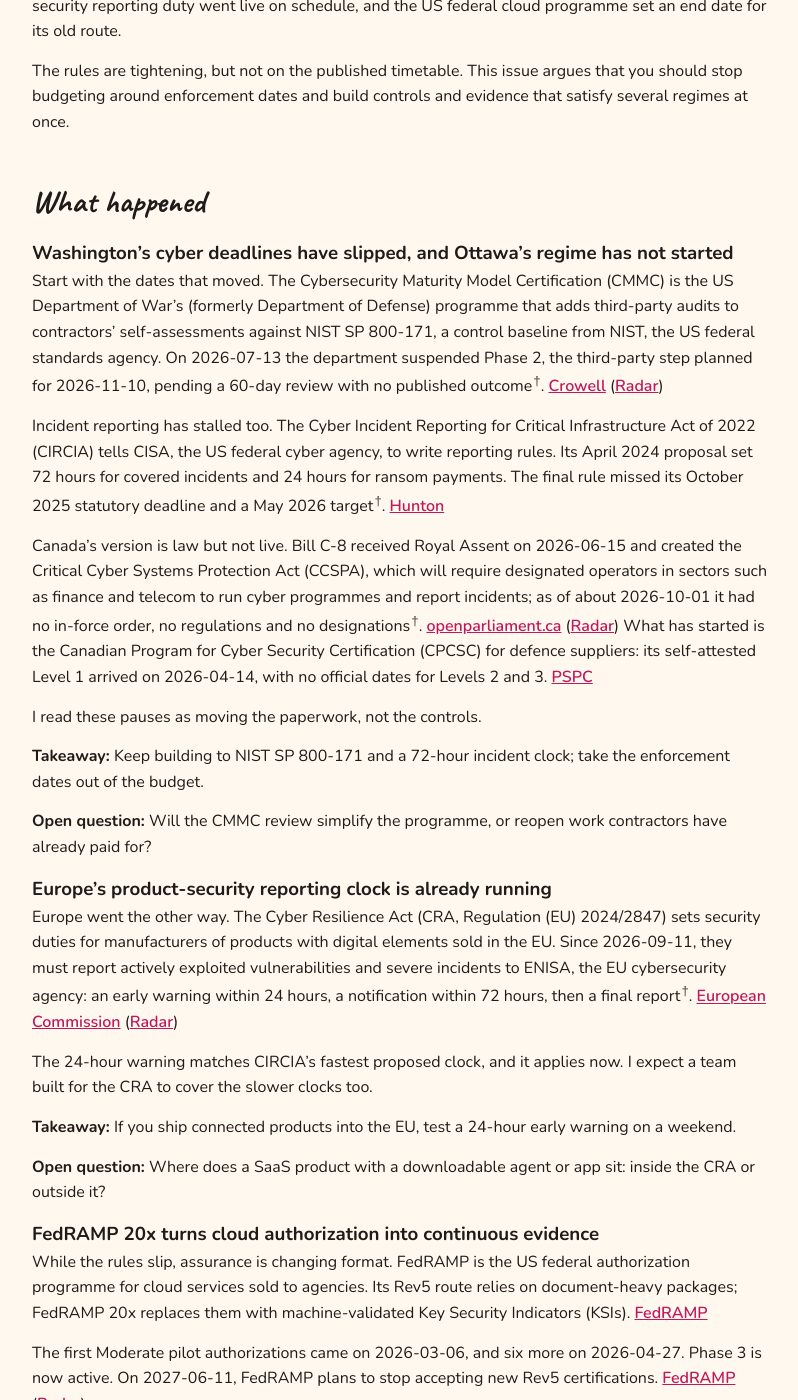
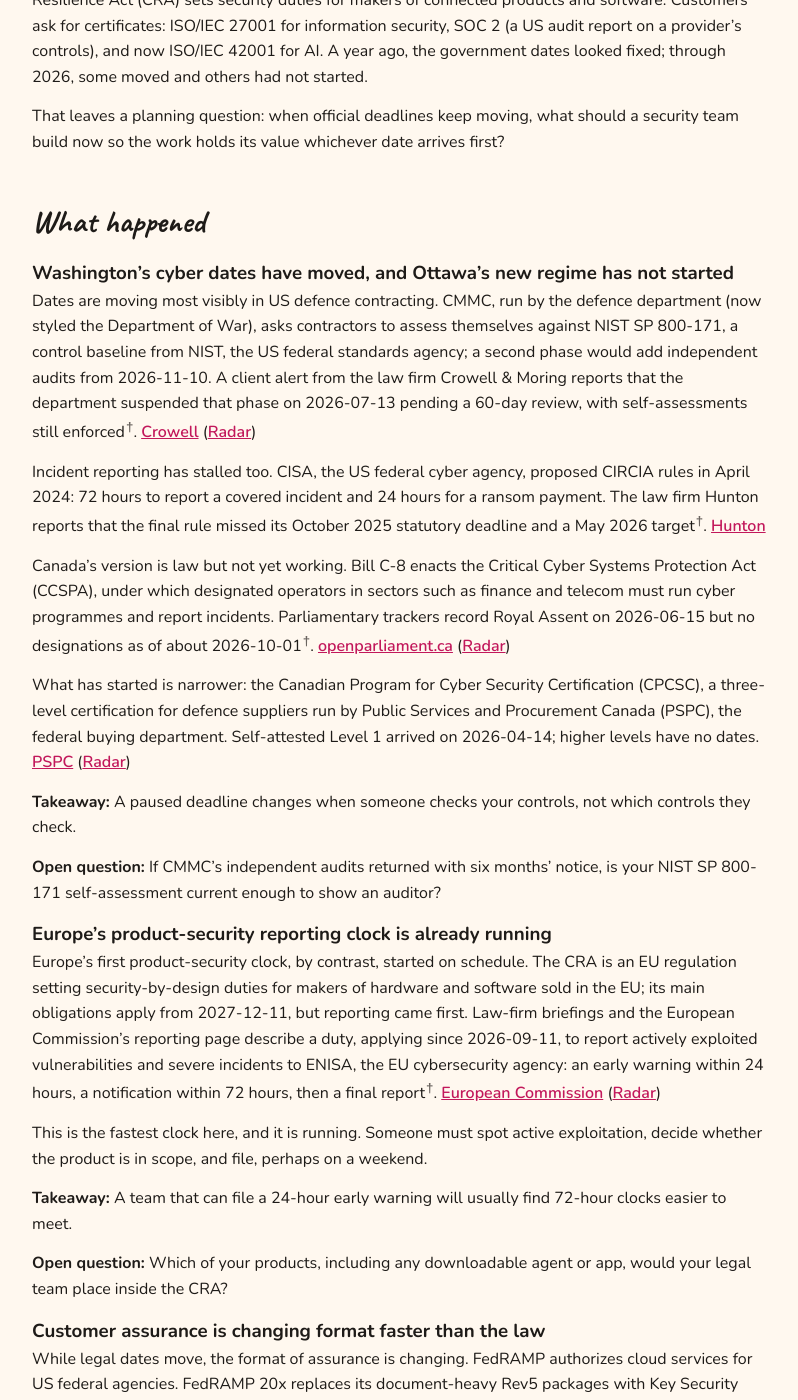
Before and after one commit to grc-with-sjo/grc-insights, a Jekyll site: the page built from _issues/2026-11-22-cyber-deadlines-slip-assurance-travels.md, in a window 1280 px wide and 1400 px high, scrolled down 1176 px. Shown: the whole window, without its empty margins (240-1038 px from the left). Built offline with Jekyll 4.4.1, drawn with Linux system fonts in a browser that asks for light colours; some of the changed text lies outside the part shown.

Commit message:
Issue 02: rewrite in practitioner voice (editorial v2)
Co-Authored-By: Claude Opus 5.5 <noreply@anthropic.com>

```diff
--- a/_issues/2026-11-22-cyber-deadlines-slip-assurance-travels.md
+++ b/_issues/2026-11-22-cyber-deadlines-slip-assurance-travels.md
@@ -1,5 +1,5 @@
 ---
-title: "Cyber deadlines keep slipping. Build assurance that travels."
+title: "Cyber deadlines keep moving. What should a security team build in the meantime?"
 issue: 2
 series: catch-up
 date: 2026-10-11
@@ -7,105 +7,88 @@ calendar_date: 2026-11-22
 regions: [US, CA, EU, GLOBAL]
 sectors: [cloud, saas, tech, hardware, banking]
 categories: [cybersecurity, frameworks, third-party-risk]
-description: "US cyber deadlines keep slipping while Europe's reporting clock already runs. Don't budget around enforcement dates; build controls and evidence that work across regimes."
+description: "When US and Canadian cyber dates keep moving and Europe's reporting clock is already running, what can a security team build now that holds its value whichever date lands first?"
 ---
 
 ## In brief
 
-- US defence-contractor certification and critical-infrastructure incident reporting have both slipped, with no new dates ⚠️ verify.
-- In Europe, makers of connected products must now send an early warning within 24 hours of an actively exploited vulnerability ⚠️ verify.
-- US federal cloud authorization is moving to automated evidence, and ISO/IEC 42001, the AI management-system standard, is landing as a customer credential, not a legal requirement.
+- Several US and Canadian government cyber programmes have no firm schedule, while customers keep asking for security evidence.
+- FedRAMP, which approves cloud services for US federal agencies, is moving to machine-checked evidence and closing its old route to newcomers on 2027-06-11.
+- ISO/IEC 42001, the international standard for managing AI, is spreading through customer due diligence rather than law.
 
 ## The story so far
 
-Security obligations for cloud and software providers come from two directions. Governments write rules: the US defence-contractor certification programme (CMMC), the US critical-infrastructure incident-reporting law (CIRCIA), Canada's Bill C-8 and the EU's Cyber Resilience Act. Customers ask for certificates: ISO/IEC 27001, the international security management standard; SOC 2, the US audit report buyers ask for first; and now ISO/IEC 42001 for AI.
+Security obligations for technology providers come from governments and customers. In the US, the Cybersecurity Maturity Model Certification (CMMC) checks that defence contractors protect sensitive government information, and the Cyber Incident Reporting for Critical Infrastructure Act (CIRCIA), a 2022 law, requires critical-infrastructure operators to report serious incidents. In Canada, Bill C-8 will require designated critical-infrastructure operators to run cyber programmes. In Europe, the Cyber Resilience Act (CRA) sets security duties for makers of connected products and software. Customers ask for certificates: ISO/IEC 27001 for information security, SOC 2 (a US audit report on a provider's controls), and now ISO/IEC 42001 for AI. A year ago, the government dates looked fixed; through 2026, some moved and others had not started.
 
-A year ago, several government dates looked fixed. Between May and October 2026, the US dates moved and Canada's new cyber regime waited for designations. Meanwhile, the EU's first product-security reporting duty went live on schedule, and the US federal cloud programme set an end date for its old route.
-
-The rules are tightening, but not on the published timetable. This issue argues that you should stop budgeting around enforcement dates and build controls and evidence that satisfy several regimes at once.
+That leaves a planning question: when official deadlines keep moving, what should a security team build now so the work holds its value whichever date arrives first?
 
 ## What happened
 
-### Washington's cyber deadlines have slipped, and Ottawa's regime has not started
+### Washington's cyber dates have moved, and Ottawa's new regime has not started
 
-Start with the dates that moved. The Cybersecurity Maturity Model Certification (CMMC) is the US Department of War's (formerly Department of Defense) programme that adds third-party audits to contractors' self-assessments against NIST SP 800-171, a control baseline from NIST, the US federal standards agency. On 2026-07-13 the department suspended Phase 2, the third-party step planned for 2026-11-10, pending a 60-day review with no published outcome ⚠️ verify. [Crowell](https://www.crowell.com/en/insights/client-alerts/department-of-war-immediately-suspends-cmmc-phase-ii-requirements-launches-60-day-reform-review) ([Radar](/grc-insights/radar/#us-cmmc))
+Dates are moving most visibly in US defence contracting. CMMC, run by the defence department (now styled the Department of War), asks contractors to assess themselves against NIST SP 800-171, a control baseline from NIST, the US federal standards agency; a second phase would add independent audits from 2026-11-10. A client alert from the law firm Crowell & Moring reports that the department suspended that phase on 2026-07-13 pending a 60-day review, with self-assessments still enforced ⚠️ verify. [Crowell](https://www.crowell.com/en/insights/client-alerts/department-of-war-immediately-suspends-cmmc-phase-ii-requirements-launches-60-day-reform-review) ([Radar](/grc-insights/radar/#us-cmmc))
 
-Incident reporting has stalled too. The Cyber Incident Reporting for Critical Infrastructure Act of 2022 (CIRCIA) tells CISA, the US federal cyber agency, to write reporting rules. Its April 2024 proposal set 72 hours for covered incidents and 24 hours for ransom payments. The final rule missed its October 2025 statutory deadline and a May 2026 target ⚠️ verify. [Hunton](https://www.hunton.com/privacy-and-cybersecurity-law-blog/cisa-plans-to-finalize-cyber-incident-reporting-regulations-in-september-2026)
+Incident reporting has stalled too. CISA, the US federal cyber agency, proposed CIRCIA rules in April 2024: 72 hours to report a covered incident and 24 hours for a ransom payment. The law firm Hunton reports that the final rule missed its October 2025 statutory deadline and a May 2026 target ⚠️ verify. [Hunton](https://www.hunton.com/privacy-and-cybersecurity-law-blog/cisa-plans-to-finalize-cyber-incident-reporting-regulations-in-september-2026)
 
-Canada's version is law but not live. Bill C-8 received Royal Assent on 2026-06-15 and created the Critical Cyber Systems Protection Act (CCSPA), which will require designated operators in sectors such as finance and telecom to run cyber programmes and report incidents; as of about 2026-10-01 it had no in-force order, no regulations and no designations ⚠️ verify. [openparliament.ca](https://openparliament.ca/bills/45-1/C-8/) ([Radar](/grc-insights/radar/#ca-c8-cyber)) What has started is the Canadian Program for Cyber Security Certification (CPCSC) for defence suppliers: its self-attested Level 1 arrived on 2026-04-14, with no official dates for Levels 2 and 3. [PSPC](https://www.canada.ca/en/public-services-procurement/news/2026/04/government-of-canada-introduces-level-1-of-canadian-program-for-cyber-security-certification.html)
+Canada's version is law but not yet working. Bill C-8 enacts the Critical Cyber Systems Protection Act (CCSPA), under which designated operators in sectors such as finance and telecom must run cyber programmes and report incidents. Parliamentary trackers record Royal Assent on 2026-06-15 but no designations as of about 2026-10-01 ⚠️ verify. [openparliament.ca](https://openparliament.ca/bills/45-1/C-8/) ([Radar](/grc-insights/radar/#ca-c8-cyber))
 
-I read these pauses as moving the paperwork, not the controls.
+What has started is narrower: the Canadian Program for Cyber Security Certification (CPCSC), a three-level certification for defence suppliers run by Public Services and Procurement Canada (PSPC), the federal buying department. Self-attested Level 1 arrived on 2026-04-14; higher levels have no dates. [PSPC](https://www.canada.ca/en/public-services-procurement/news/2026/04/government-of-canada-introduces-level-1-of-canadian-program-for-cyber-security-certification.html) ([Radar](/grc-insights/radar/#ca-cpcsc))
 
-**Takeaway:** Keep building to NIST SP 800-171 and a 72-hour incident clock; take the enforcement dates out of the budget.
+**Takeaway:** A paused deadline changes when someone checks your controls, not which controls they check.
 
-**Open question:** Will the CMMC review simplify the programme, or reopen work contractors have already paid for?
+**Open question:** If CMMC's independent audits returned with six months' notice, is your NIST SP 800-171 self-assessment current enough to show an auditor?
 
 ### Europe's product-security reporting clock is already running
 
-Europe went the other way. The Cyber Resilience Act (CRA, Regulation (EU) 2024/2847) sets security duties for manufacturers of products with digital elements sold in the EU. Since 2026-09-11, they must report actively exploited vulnerabilities and severe incidents to ENISA, the EU cybersecurity agency: an early warning within 24 hours, a notification within 72 hours, then a final report ⚠️ verify. [European Commission](https://digital-strategy.ec.europa.eu/en/policies/cra-reporting) ([Radar](/grc-insights/radar/#eu-cra))
+Europe's first product-security clock, by contrast, started on schedule. The CRA is an EU regulation setting security-by-design duties for makers of hardware and software sold in the EU; its main obligations apply from 2027-12-11, but reporting came first. Law-firm briefings and the European Commission's reporting page describe a duty, applying since 2026-09-11, to report actively exploited vulnerabilities and severe incidents to ENISA, the EU cybersecurity agency: an early warning within 24 hours, a notification within 72 hours, then a final report ⚠️ verify. [European Commission](https://digital-strategy.ec.europa.eu/en/policies/cra-reporting) ([Radar](/grc-insights/radar/#eu-cra))
 
-The 24-hour warning matches CIRCIA's fastest proposed clock, and it applies now. I expect a team built for the CRA to cover the slower clocks too.
+This is the fastest clock here, and it is running. Someone must spot active exploitation, decide whether the product is in scope, and file, perhaps on a weekend.
 
-**Takeaway:** If you ship connected products into the EU, test a 24-hour early warning on a weekend.
+**Takeaway:** A team that can file a 24-hour early warning will usually find 72-hour clocks easier to meet.
 
-**Open question:** Where does a SaaS product with a downloadable agent or app sit: inside the CRA or outside it?
+**Open question:** Which of your products, including any downloadable agent or app, would your legal team place inside the CRA?
 
-### FedRAMP 20x turns cloud authorization into continuous evidence
+### Customer assurance is changing format faster than the law
 
-While the rules slip, assurance is changing format. FedRAMP is the US federal authorization programme for cloud services sold to agencies. Its Rev5 route relies on document-heavy packages; FedRAMP 20x replaces them with machine-validated Key Security Indicators (KSIs). [FedRAMP](https://www.fedramp.gov/20x/)
+While legal dates move, the format of assurance is changing. FedRAMP authorizes cloud services for US federal agencies. FedRAMP 20x replaces its document-heavy Rev5 packages with Key Security Indicators (KSIs), security properties that systems report and machines validate. The first Moderate pilot authorizations came in March 2026, and FedRAMP plans to stop accepting new Rev5 certifications on 2027-06-11. [FedRAMP](https://www.fedramp.gov/20x/) ([Radar](/grc-insights/radar/#us-fedramp-20x))
 
-The first Moderate pilot authorizations came on 2026-03-06, and six more on 2026-04-27. Phase 3 is now active. On 2027-06-11, FedRAMP plans to stop accepting new Rev5 certifications. [FedRAMP](https://www.fedramp.gov/20x/) ([Radar](/grc-insights/radar/#us-fedramp-20x))
+AI assurance is arriving through procurement too. ISO/IEC 42001:2023 is the international standard for an AI management system: the policies, roles and controls an organisation uses to govern AI, certified by external audit. ServiceNow, Salesforce and Google publish 42001 certifications with product-specific scopes. [ServiceNow](https://www.servicenow.com/blogs/2025/iso-certification-ai-management-system), [Salesforce](https://compliance.salesforce.com/categories/iso-42001), [Google Cloud](https://cloud.google.com/security/compliance/iso-42001) The Cloud Security Alliance (CSA), an industry body, built it into STAR for AI, the AI tier of its public assurance registry, on 2025-11-20. [CSA STAR](https://cloudsecurityalliance.org/star) ([Radar](/grc-insights/radar/#global-iso-42001)) Harmonised standards let a company presume it meets the EU AI Act, the EU's law on AI; a CSA research note says 42001 is not one, so its certificate carries no such presumption ⚠️ verify. [CSA note](https://labs.cloudsecurityalliance.org/research/csa-research-note-eu-ai-act-pren-18286-iso-42001-20260428/)
 
-The bigger change is evidence that systems generate and machines check. I expect it to be reusable in a way a static package never was.
+I expect customers, not regulators, to drive both shifts for now.
 
-**Takeaway:** If US agencies are on your roadmap, plan for 20x, not Rev5, and automate evidence now.
+**Takeaway:** System-generated evidence and a well-scoped 42001 certificate answer customers; neither settles legal compliance.
 
-**Open question:** Will commercial customers and auditors accept KSI-style automated evidence, or keep asking for the narrative?
+**Open question:** How much of your audit evidence comes straight from systems, and who could show a customer which AI features your 42001 scope covers?
 
-### ISO 42001 is landing as a sales credential, not a legal shield
+## How I'd approach it
 
-The same logic applies to AI. ISO/IEC 42001:2023 is the international AI management-system standard, certified by audit like ISO 27001. It is landing in procurement, not law: a voluntary certificate vendors use to stand out in due diligence. It is not a harmonised standard under the EU AI Act, the EU's AI law, so it gives no legal presumption of conformity ⚠️ verify. [Radar](/grc-insights/radar/#global-iso-42001)
+The uncertainty is less whether these rules arrive than when, and in what form. CMMC's review could simplify the programme or reopen finished work. CIRCIA's final rule could keep or narrow the proposal. Canada's CCSPA could start next year or later. I would plan on what the regimes share, not their dates.
 
-Buyers are asking anyway. ServiceNow, Salesforce and Google each publish a 42001 certification with product-specific scopes. [ServiceNow](https://www.servicenow.com/blogs/2025/iso-certification-ai-management-system), [Salesforce](https://compliance.salesforce.com/categories/iso-42001), [Google Cloud](https://cloud.google.com/security/compliance/iso-42001) The Cloud Security Alliance (CSA), a cloud-security industry body, built 42001 certification into its STAR for AI Level 2 designation on 2025-11-20. [CSA STAR](https://cloudsecurityalliance.org/star)
+Most ask for the same things: a recognised control baseline, an incident process that reports quickly, and evidence an outsider can check. One way to hedge is to build one base layer and map it outward. That could mean ISO/IEC 27001:2022 and SOC 2 for customers; NIST SP 800-171 and SP 800-53, the federal control catalogue behind FedRAMP, underneath for government work; and an incident process tested against the CRA's 24-hour early warning. ISO/IEC 42001 and CSA STAR for AI could sit on top where customers ask about AI. Where it is cheap, I would also generate evidence from systems once and let several reviewers draw on it, since FedRAMP 20x suggests reviewers may increasingly want that.
 
-I expect procurement questionnaires, not regulators, to drive 42001 for now: one certificate answers buyers in several markets.
+The trade-off is real. This spends on controls before some regulators require them, and CMMC or later CPCSC levels may still need their own submissions once the reviews land. What it buys is that a sudden date costs paperwork, not a rebuild of controls under pressure. A team with one market and no government customers may reasonably wait.
 
-**Takeaway:** Scope 42001 to the products customers ask about, and never present it as EU AI Act compliance.
+## Questions to take to your team
 
-**Open question:** When EU-endorsed AI standards arrive, will buyers still value a 42001 certificate, or treat it as a stepping stone?
-
-> **This week:** nothing material found in the research window's final week.
-
-## Where I land
-
-Stop treating government enforcement dates as the plan. In one summer, CMMC's next phase was paused, CIRCIA missed another target and Canada's CCSPA waited for designations. Anyone who planned around those dates is re-planning. The obligation that did arrive on time, CRA reporting, came with a 24-hour clock.
-
-I would build one base layer and reuse it everywhere: ISO 27001:2022 and SOC 2 as the customer-facing currency, NIST SP 800-171 and 800-53 (the federal control catalogue behind FedRAMP) underneath for government work, and an incident process that can produce a 24-hour early warning. On top, ISO 42001 and CSA STAR for AI carry the AI story customers ask about. Each piece answers several regimes, and none depends on a regulator's calendar.
-
-Format matters as much as framework. FedRAMP 20x signals that assurance is moving from documents to telemetry. I want evidence generated by systems that serves a federal assessor, a bank's vendor review and an ISO auditor alike.
-
-The trade-off I accept is spending on controls before any regulator requires them, and redoing some government-specific paperwork, for CMMC or later CPCSC levels, after the reviews land. I would rather redo paperwork than rebuild controls under a deadline that suddenly becomes real.
-
-## The questions still open
-
-- How far self-attestation will carry Canadian defence suppliers: Ottawa has set no dates for CPCSC Levels 2 and 3, so nobody can yet price the audit step.
-- How AI assurance converges: SOC 2 has no AI-specific criteria ⚠️ verify ([CSA Labs](https://labs.cloudsecurityalliance.org/research/csa-research-note-soc2-ai-controls-gap-20260830-csa-styled/)) and 42001 carries no EU legal presumption, so auditors and buyers are improvising.
+- **If one of our products were actively exploited on a Friday night, who would decide within 24 hours whether to file under the CRA?** Ownership often splits between product security and legal, and the hand-off is rarely tested.
+- **Which of our controls are mapped once to several frameworks, and which are maintained separately for each audit?** Duplication hides because each audit passes on its own.
+- **If CMMC audits or CPCSC Level 1 appeared in one of our contracts, who would see the clause first?** Contract terms often reach sales long before security.
 
 ## What to do this quarter
 
-- Run a tabletop on an actively exploited vulnerability and time how long a 24-hour early warning takes.
-- Map controls once: NIST SP 800-171 and 800-53 to ISO 27001:2022 and SOC 2, with evidence in one place.
-- Ask key vendors for their current ISO 27001:2022 certificate and check its scope.
-- If you supply Canada's defence sector, complete CPCSC Level 1 self-attestation before a contract asks for it.
+- Consider a tabletop exercise on an actively exploited vulnerability, timed against a 24-hour early warning.
+- Map controls once: NIST SP 800-171 and SP 800-53 to ISO/IEC 27001:2022 and SOC 2, with evidence held in one place.
+- Confirm key vendors hold a current ISO/IEC 27001:2022 certificate; certification bodies report that 2013-edition certificates lapsed on 2025-10-31 ⚠️ verify.
+- Consider completing CPCSC Level 1 self-attestation before a Canadian defence contract asks for it.
 
 ### If you work in…
 
 | Sector | What it means | What to do |
 |---|---|---|
-| Cloud | FedRAMP plans to stop accepting new Rev5 certifications on 2027-06-11. | Plan new federal authorizations for 20x. |
-| Product / SaaS | Customers ask for ISO 27001, SOC 2 and now 42001. | Scope 42001 to the AI products buyers ask about. |
-| Hardware | CRA vulnerability reporting applies now ⚠️ verify. | Test the 24-hour early warning end to end. |
-| Banking / FinServ | Finance operators can be designated under the CCSPA ⚠️ verify. | Keep a 72-hour incident playbook ready. |
+| Cloud | New Rev5 certifications are planned to stop on 2027-06-11. | Consider the 20x route for new federal work. |
+| Product / SaaS | Buyers ask for ISO 27001, SOC 2 and now 42001. | Consider scoping 42001 to the AI products buyers ask about. |
+| Hardware | Law-firm briefings describe CRA reporting as live ⚠️ verify. | Test the 24-hour early warning end to end. |
+| Banking / FinServ | Parliamentary trackers list finance among sectors the CCSPA can designate ⚠️ verify. | Keep a 72-hour incident playbook ready. |
 
 ## On the radar
 
@@ -121,9 +104,11 @@ No firm security dates fall within 90 days of 2026-11-22. The next is further ou
 3. openparliament.ca (secondary): [Bill C-8](https://openparliament.ca/bills/45-1/C-8/)
 4. PSPC: [Level 1 of the CPCSC](https://www.canada.ca/en/public-services-procurement/news/2026/04/government-of-canada-introduces-level-1-of-canadian-program-for-cyber-security-certification.html)
 5. European Commission: [CRA reporting](https://digital-strategy.ec.europa.eu/en/policies/cra-reporting)
-6. FedRAMP: [FedRAMP 20x](https://www.fedramp.gov/20x/)
-7. ServiceNow: [ISO 42001 certification](https://www.servicenow.com/blogs/2025/iso-certification-ai-management-system)
-8. Salesforce: [ISO 42001](https://compliance.salesforce.com/categories/iso-42001)
-9. Google Cloud: [ISO/IEC 42001](https://cloud.google.com/security/compliance/iso-42001)
-10. Cloud Security Alliance: [STAR registry](https://cloudsecurityalliance.org/star)
-11. CSA Labs (secondary): [SOC 2 AI controls gap](https://labs.cloudsecurityalliance.org/research/csa-research-note-soc2-ai-controls-gap-20260830-csa-styled/)
+6. McCann FitzGerald (secondary): [CRA reporting obligations apply from 11 September 2026](https://www.mccannfitzgerald.com/knowledge/data-privacy-and-cyber-risk/cyber-resilience-act-reporting-obligations-apply-from-11-september-2026)
+7. FedRAMP: [FedRAMP 20x](https://www.fedramp.gov/20x/)
+8. ServiceNow: [ISO 42001 certification](https://www.servicenow.com/blogs/2025/iso-certification-ai-management-system)
+9. Salesforce: [ISO 42001](https://compliance.salesforce.com/categories/iso-42001)
+10. Google Cloud: [ISO/IEC 42001](https://cloud.google.com/security/compliance/iso-42001)
+11. Cloud Security Alliance: [STAR registry](https://cloudsecurityalliance.org/star)
+12. CSA Labs (secondary): [EU AI Act, prEN 18286 and ISO 42001](https://labs.cloudsecurityalliance.org/research/csa-research-note-eu-ai-act-pren-18286-iso-42001-20260428/)
+13. SGS (secondary): [ISO/IEC 27001 transition](https://www.sgs.com/en/news/2024/05/iso-iec-27001-transition-what-you-should-know)
```
Also changed, not shown: social/issue-02.md (+22 -20 lines).
